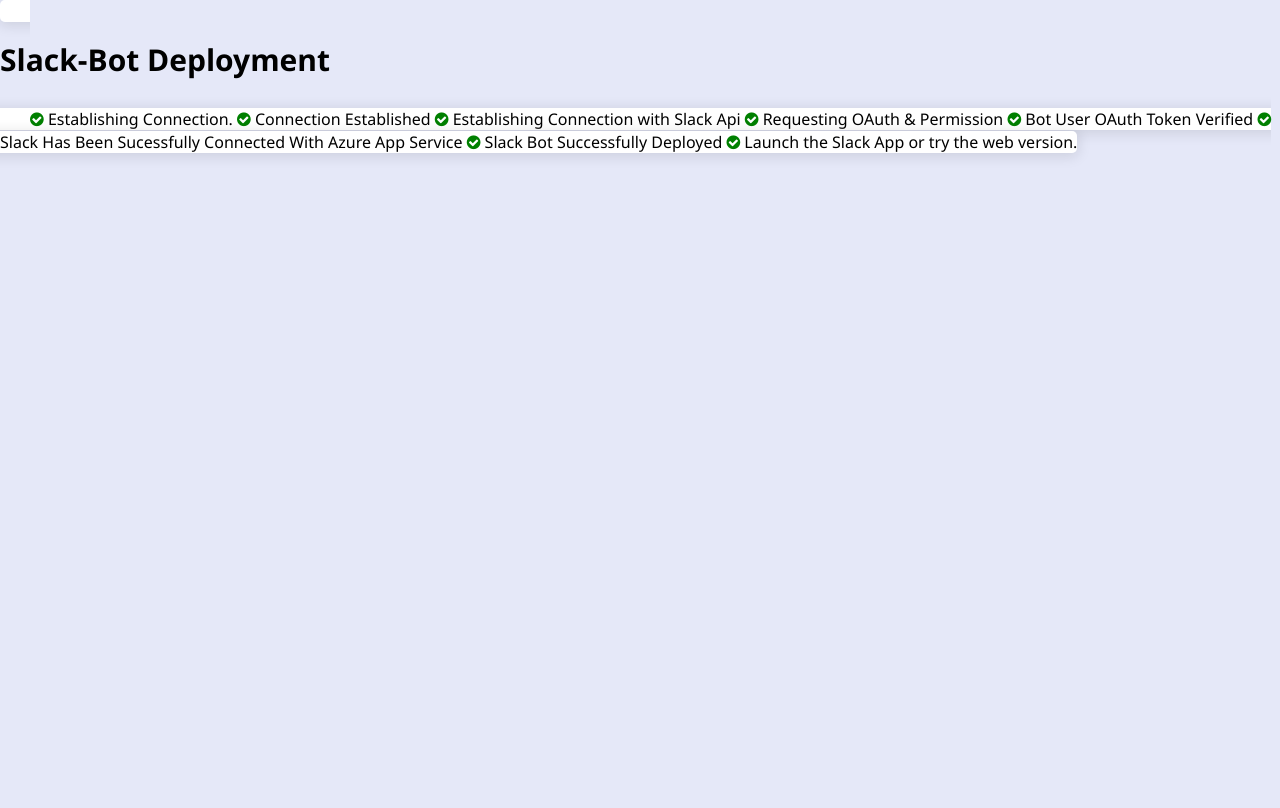
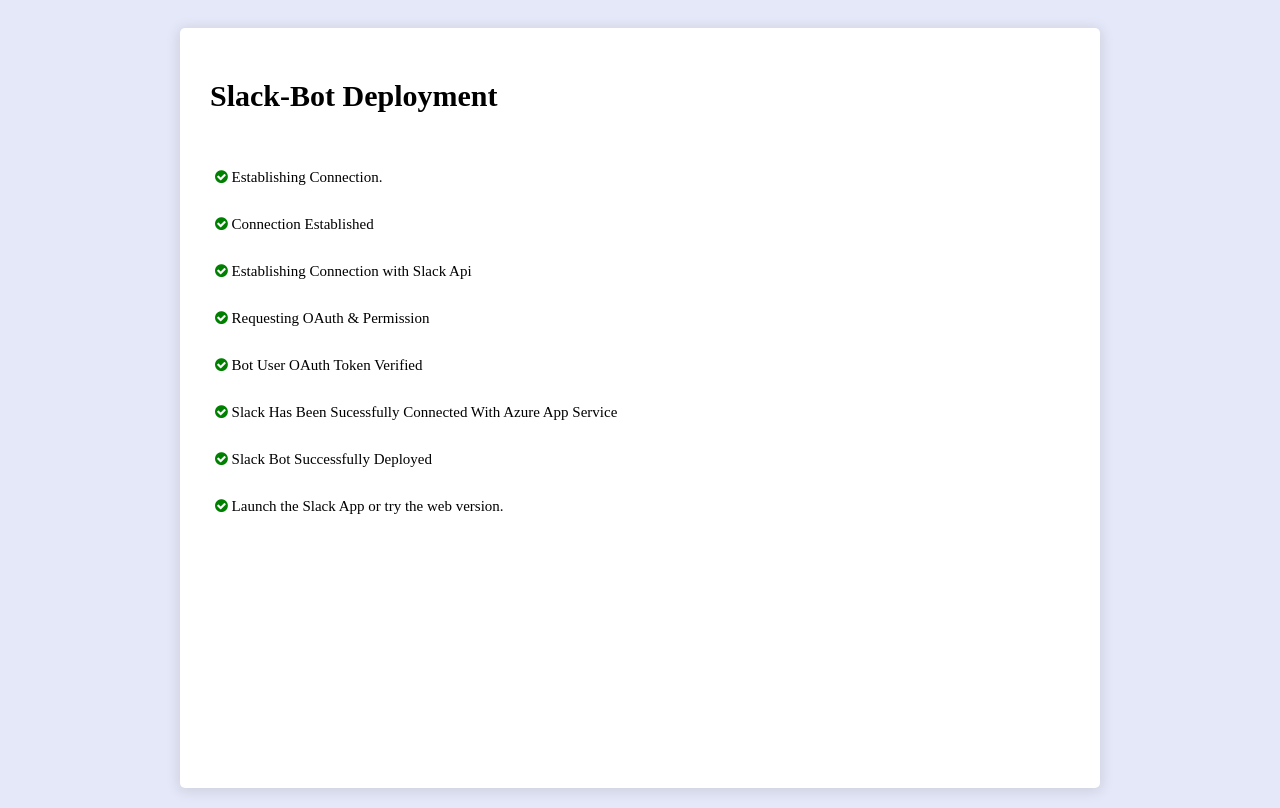
Before and after one commit to shaikh1994/Flask-, a Flask app: page / in a window 1280 px wide. Before the commit the page ends 157 px from the top, so only its background shows below. Run offline with Flask 2, Linux system fonts and the light colour scheme; parts of the project's set-up code (start-up, migrations or seed data) failed here and were passed over.

Commit message:
Update style.css

```diff
--- a/static/style.css
+++ b/static/style.css
@@ -1,26 +1,22 @@
+
 :root {
   font-size: 10px;
 }
 
-*,
-*::before,
-*::after {
-  box-sizing: border-box;
+html,
+body {
+  height: 100%;
 }
 
 body {
-  font-family: "Segoe UI", "Roboto", "Helvetica Neue", Arial, sans-serif;
-  font-size: 1.6rem;
-  line-height: 1.4;
+
   color: black;
-  margin: 0;
+  margin-left: auto;
+  margin-right: auto;
+  display: flex;
+  align-items: center;
   background-color: rgb(229, 232, 248);
 }
-
-div {
-  display: inline;
-}
-
 
 h1 {
   font-size: 3rem;
@@ -28,39 +24,11 @@ h1 {
   margin-bottom: 3rem;
 }
 
-h2 {
-  font-weight: 400;
-}
-
-img {
-  max-width: 100%;
-  height: auto;
-  display: block;
-}
-
-label {
-  display: flex;
-  align-items: center;
-  margin-bottom: 0.5rem;
-}
-
-input,
-button,
-select,
-textarea {
-  margin: 0;
-  font-family: inherit;
-  font-size: inherit;
-  line-height: inherit;
-}
-
-button {
-  border: none;
-}
 
 .container {
   width: 100%;
-  margin: 4rem auto 4rem auto;
+  height: 95%;
+  margin: auto;
   box-shadow: 0 0.2rem 1.3rem 0.2rem rgba(0, 0, 0, 0.1);
   border-radius: 0.5rem;
   background-color: #fff;
@@ -79,53 +47,15 @@ button {
 }
 
 .header {
+  margin: auto;
   padding: 3rem 3rem 1rem 3rem;
 }
 
-.results {
-  padding: 3rem;
+.logs {
+  /* margin: auto; */
+  padding-left: 2rem;
+  font-size: 1.5rem;
 }
-
-form {
-  padding: 1.5rem 2.5rem 2.5rem 2.5rem;
-  border-radius: 0.5rem;
+.log {
+  padding: 1.5rem;
 }
-
-.form-group {
-  margin: 0 auto 2rem auto;
-  padding: 0.5rem;
-}
-
-.form-control {
-  display: block;
-  width: 100%;
-  height: 4.5rem;
-  padding: 1rem;
-  color: #495057;
-  background-color: #fff;
-  border: 1px solid #ced4da;
-  border-radius: 0.25rem;
-  transition: border-color 0.15s ease-in-out, box-shadow 0.15s ease-in-out;
-}
-
-.form-control:focus {
-  border-color: #a6d8e2;
-  outline: 0;
-  box-shadow: 0 0 1rem 0.2rem rgba(205, 240, 247, 0.25);
-}
-
-.submit-button {
-  display: inline-block;
-  width: 10rem;
-  padding: 1rem;
-  background: #3498DB;
-  color: #fff;
-  border-radius: 0.5rem;
-  cursor: pointer;
-}
-
-.footer {
-  color: #1B4F72;
-  padding: 0.1rem;
-  text-align: center;
-}
```
